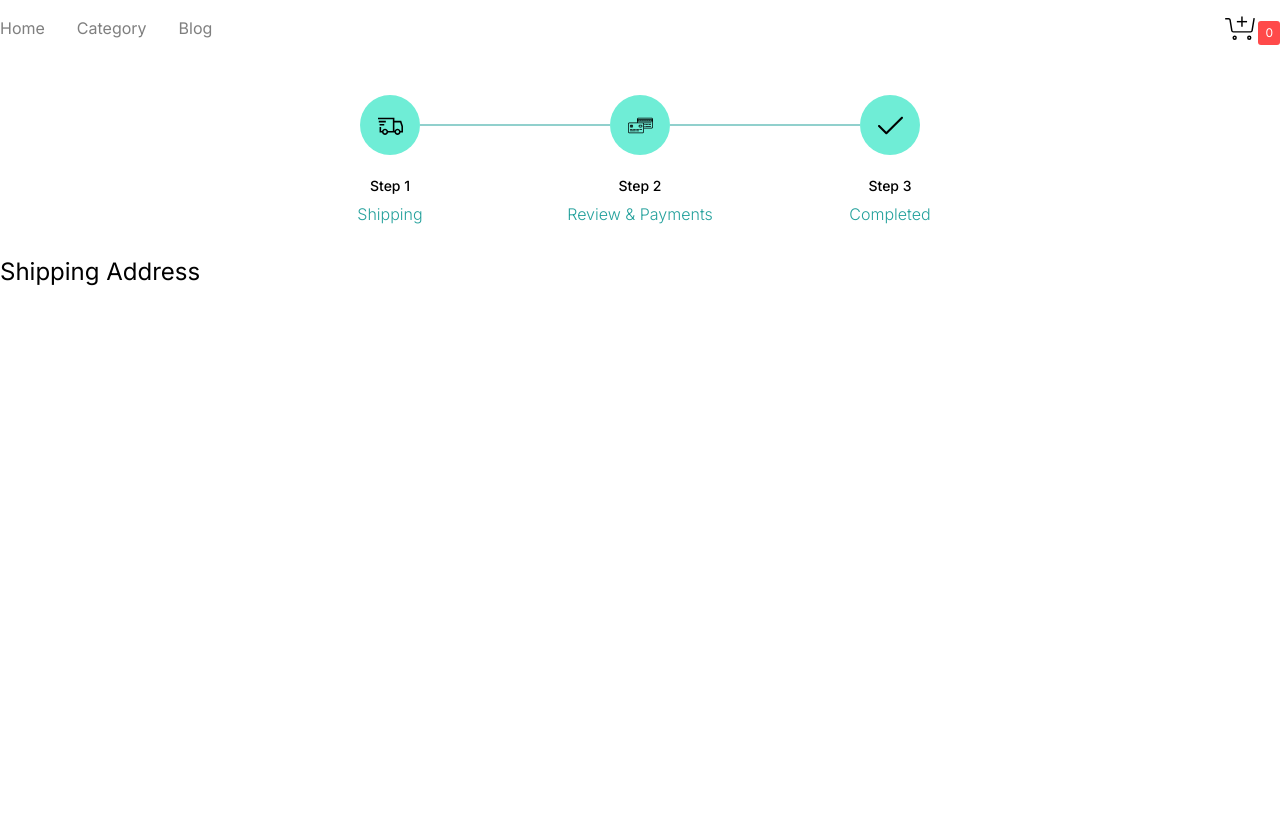
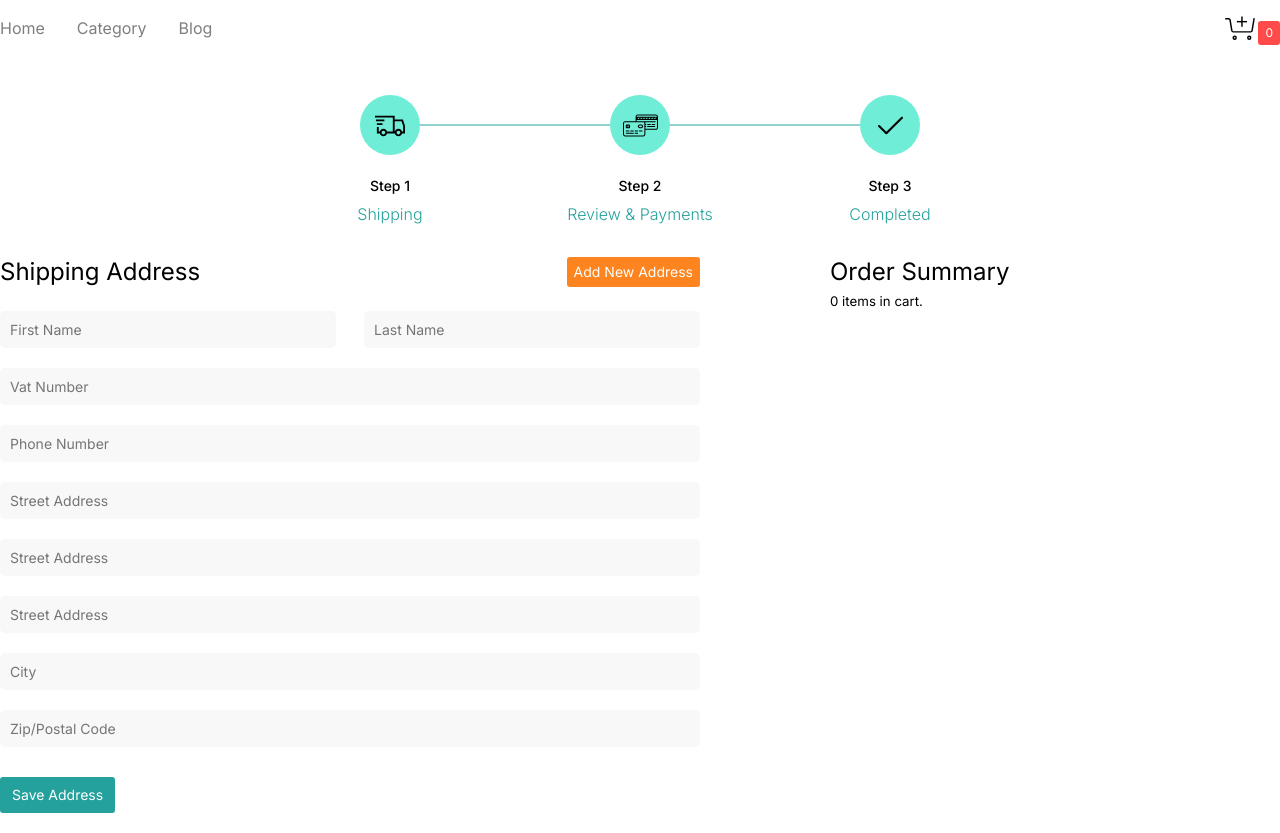
Before and after one commit to vhuy257/vue-todo, a Vue app: page /checkout in a window 1280 px wide. Before the commit the page ends 800 px from the top, so only its background shows below. Built offline with nearby package versions, Linux system fonts and the light colour scheme.

Commit message:
Style checkout page

```diff
--- /dev/null
+++ b/src/components/CheckoutSummaryComponent.vue
@@ -0,0 +1,78 @@
+<script lang="ts">
+import { useCartStore } from '@/stores/cart';
+export default {
+    setup() {
+        const cart = useCartStore();
+        return {
+            cart
+        };
+    }
+};
+</script>
+<template>
+    <div class="checkout--wrapper-content__order-summary">
+        <h2>Order Summary</h2>
+        <h5>{{ cart.cartListItems.length }} items in cart.</h5>
+        <div class="checkout--wrapper-content__order-summary--list">
+            <div
+                v-for="item in cart.cartListItems"
+                :key="item.id"
+                class="checkout--wrapper-content__order-summary--list-item"
+            >
+                <div
+                    class="checkout--wrapper-content__order-summary--list-item__left-column"
+                >
+                    <div
+                        class="checkout--wrapper-content__order-summary--list-item__left-column_image"
+                    >
+                        <img :src="item.thumbnail" width="75" />
+                    </div>
+                    <div
+                        class="checkout--wrapper-content__order-summary--list-item__left-column_content"
+                    >
+                        <strong>{{ item.title }}</strong>
+                        <small>Qty: {{ item.qty }}</small>
+                    </div>
+                </div>
+                <div
+                    class="checkout--wrapper-content__order-summary--list-item__right-column"
+                >
+                    ${{ item.totalPrice }}
+                </div>
+            </div>
+        </div>
+    </div>
+</template>
+<style lang="scss">
+@import '@/assets/mixins.scss';
+.checkout--wrapper-content__order-summary {
+    width: 450px;
+    &--list {
+        margin-top: 20px;
+        &-item {
+            @include flex-container($align: flex-start);
+            margin-bottom: 20px;
+            &__left-column {
+                @include flex-container($align: flex-start);
+                &_image {
+                    margin-right: 10px;
+                    img {
+                        border-radius: 5px;
+                    }
+                }
+                &_content {
+                    @include flex-container($dir: column, $align: flex-start);
+                    small {
+                        color: var(--vt-c-text-light-2);
+                        font-weight: 500;
+                    }
+                }
+            }
+            &__right-column {
+                font-weight: 500;
+                color: var(--color-red);
+            }
+        }
+    }
+}
+</style>
--- /dev/null
+++ b/src/components/ShippingAddressComponent.vue
@@ -0,0 +1,82 @@
+<template>
+    <div class="checkout--wrapper-content_shipping__address">
+        <div class="checkout--wrapper-content_shipping__address-header">
+            <h2>Shipping Address</h2>
+            <button class="checkout--wrapper-content_shipping__address-header">
+                Add New Address
+            </button>
+        </div>
+        <div class="checkout--wrapper-content_shipping__address-form">
+            <div
+                class="checkout--wrapper-content_shipping__address-form_input firstname"
+            >
+                <input placeholder="First Name" />
+            </div>
+            <div
+                class="checkout--wrapper-content_shipping__address-form_input lastname"
+            >
+                <input placeholder="Last Name" />
+            </div>
+            <div class="checkout--wrapper-content_shipping__address-form_input">
+                <input placeholder="Vat Number" />
+            </div>
+            <div class="checkout--wrapper-content_shipping__address-form_input">
+                <input placeholder="Phone Number" />
+            </div>
+            <div class="checkout--wrapper-content_shipping__address-form_input">
+                <input placeholder="Street Address" />
+            </div>
+            <div class="checkout--wrapper-content_shipping__address-form_input">
+                <input placeholder="Street Address" />
+            </div>
+            <div class="checkout--wrapper-content_shipping__address-form_input">
+                <input placeholder="Street Address" />
+            </div>
+            <div class="checkout--wrapper-content_shipping__address-form_input">
+                <input placeholder="City" />
+            </div>
+            <div class="checkout--wrapper-content_shipping__address-form_input">
+                <input placeholder="Zip/Postal Code" />
+            </div>
+        </div>
+        <div class="checkout--wrapper-content_shipping__address-form_actions">
+            <button>Save address</button>
+        </div>
+    </div>
+</template>
+<style lang="scss" scoped>
+@import '@/assets/mixins.scss';
+.checkout--wrapper-content {
+    &_shipping__address {
+        &-header {
+            @include flex-container($align: center);
+            button {
+                @include buttonSecondary();
+                padding: 5px 7px;
+            }
+        }
+        &-form {
+            max-width: 700px;
+            margin-top: 10px;
+            @include flex-container($align: center);
+            &_input {
+                margin: 10px 0;
+                width: 100%;
+                &.firstname,
+                &.lastname {
+                    width: 48%;
+                }
+            }
+            input {
+                width: 100%;
+            }
+            &_actions {
+                margin-top: 20px;
+                button {
+                    @include buttonPrimary();
+                }
+            }
+        }
+    }
+}
+</style>
--- a/src/views/CheckoutView.vue
+++ b/src/views/CheckoutView.vue
@@ -1,10 +1,20 @@
+<script lang="ts">
+import CheckoutSummaryComponentVue from '@/components/CheckoutSummaryComponent.vue';
+import ShippingAddressComponentVue from '@/components/ShippingAddressComponent.vue';
+export default {
+    components: {
+        ShippingAddressComponentVue,
+        CheckoutSummaryComponentVue
+    }
+};
+</script>
 <template>
     <div class="checkout--wrapper-step">
         <div class="checkout--wrapper-step_item">
             <div class="checkout--wrapper-step_item__icon">
                 <img
                     src="../assets/images/shipping-fast-solid-svgrepo-com.svg"
-                    width="40"
+                    width="30"
                 />
             </div>
             <strong>Step 1</strong>
@@ -14,7 +24,7 @@
             <div class="checkout--wrapper-step_item__icon">
                 <img
                     src="../assets/images/credit-card-two-sides-svgrepo-com.svg"
-                    width="40"
+                    width="35"
                 />
             </div>
             <strong>Step 2</strong>
@@ -24,7 +34,7 @@
             <div class="checkout--wrapper-step_item__icon">
                 <img
                     src="../assets/images/checked-svgrepo-com.svg"
-                    width="40"
+                    width="25"
                 />
             </div>
             <strong>Step 3</strong>
@@ -32,9 +42,8 @@
         </div>
     </div>
     <div class="checkout--wrapper-content">
-        <div class="checkout--wrapper-content_shipping__address">
-            <h2>Shipping Address</h2>
-        </div>
+        <ShippingAddressComponentVue />
+        <CheckoutSummaryComponentVue />
     </div>
 </template>
 <style lang="scss">
@@ -74,9 +83,6 @@
                     display: none;
                 }
             }
-            img {
-                width: 25px;
-            }
             strong {
                 font-weight: 500;
                 margin-top: 20px;
@@ -96,6 +102,7 @@
     &-content {
         max-width: var(--main-layout-max-width);
         margin: 20px auto;
+        @include flex-container($align: flex-start);
     }
 }
 </style>
```
